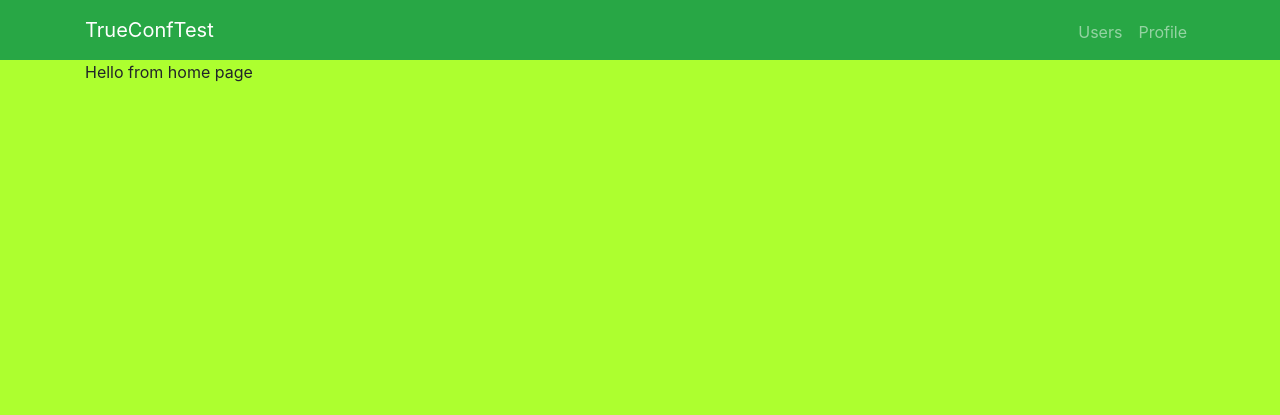
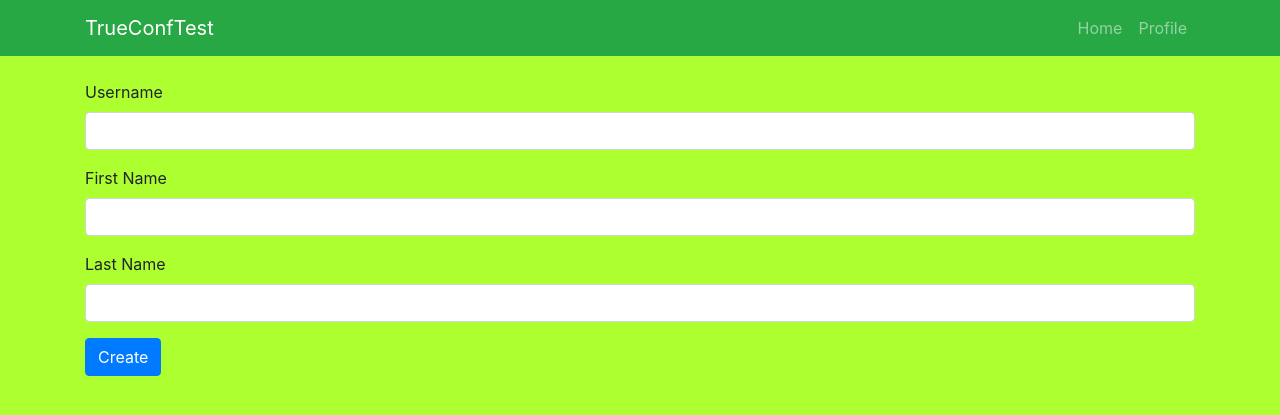
Before and after one commit to EvgenyOcean/2020-UsersManager, a Flask app: page / in a window 1280 px wide. Shown: the top 415 px of the page. Run offline with Flask 2, Linux system fonts and the light colour scheme; some libraries are stand-ins or nearby versions.

Commit message:
create user API

```diff
--- a/main.py
+++ b/main.py
@@ -1,6 +1,9 @@
-from flask import Flask, render_template, request, jsonify, request, redirect, url_for
+import os
+from flask import Flask, render_template, request, jsonify
+from models import UserHandler
 
 app = Flask(__name__)
+app.config['SECRET_KEY'] = os.environ.get('SECRET_KEY')
 
 ####################
 # Main Pages #
@@ -10,11 +13,6 @@ app = Flask(__name__)
 @app.route('/')
 def home():
     return render_template('home.html')
-
-# User listing page
-@app.route('/users')
-def users():
-    return render_template('list.html')
 
 # User profile page
 @app.route('/profile')
@@ -26,18 +24,46 @@ def profile():
 #####################
 
 # Adding user
-@app.route('/api/create', methods=['POST'])
+@app.route('/api/create/', methods=['POST'])
 def create_user():
+    if request.is_json:
+        data = request.get_json()
+        try:
+            username = data['username']
+        except KeyError:
+            return jsonify({"message": "Username is required"})
+        first_name = data.get('firstName', '')
+        last_name = data.get('lastName', '')
+
+        # small validation section
+        if len(username) > 16 or len(username) < 4:
+            return jsonify({"message": "Username must be 4-16 characters long"})
+        if len(first_name) > 16:
+            return jsonify({"message": "First name must be 4-16 characters long"})
+        if len(last_name) > 16:
+            return jsonify({"message": "Last name must be 4-16 characters long"})
+
+        new_user = {
+            'username': username,
+            'first_name': first_name,
+            'last_name': last_name,
+        }
+        database = UserHandler()
+        result = database.add_user(new_user)
+
+        return jsonify({"message": result})
+
+    else:
+        return jsonify({"message": "Wrong content-type"})
+
+# Getting all the users
+@app.route('/api/users', methods=['GET'])
+def get_users_list():
     pass
 
 # Deleting user by an id
 @app.route('/api/delete', methods=['DELETE'])
 def delete_user():
-    pass
-
-# Getting all the users
-@app.route('/api/users', methods=['GET'])
-def get_users_list():
     pass
 
 # Getting user by an id
--- /dev/null
+++ b/static/index.js
@@ -0,0 +1,11 @@
+function notifier({message}){
+  let prevNotifier = document.querySelector('.notifier');
+  if (prevNotifier){
+    prevNotifier.remove();
+  }
+  let main = document.querySelector('main .container');
+  let div = document.createElement('div');
+  div.classList.add('alert', 'alert-info', 'notifier');
+  div.textContent = message;
+  main.insertAdjacentElement('afterbegin', div);
+}
--- a/templates/base.html
+++ b/templates/base.html
@@ -8,26 +8,21 @@
   <title>trueConfTask</title>
 </head>
 <body>
-  <nav class="navbar navbar-expand-md navbar-dark bg-success">
+  <nav class="navbar navbar-expand-md navbar-dark bg-success mb-4">
     <div class="container">
       <a class="navbar-brand mr-4" href="{{url_for('home')}}">TrueConfTest</a>
-      <button class="navbar-toggler" type="button" data-toggle="collapse" data-target="#datanav" aria-controls="datanav" aria-expanded="false" aria-label="Toggle navigation">
-        <span class="navbar-toggler-icon"></span>
-      </button>
-      <div class="collapse navbar-collapse pt-1" id="datanav">
       <div class="navbar-nav ml-auto">
-          <a class="nav-item nav-link" href="{{ url_for('users') }}">Users</a>
+        <a class="nav-item nav-link" href="{{ url_for('home') }}">Home</a>
         <a class="nav-item nav-link" href="{{ url_for('profile') }}">Profile</a>
       </div>
     </div>
-    </div>
   </nav>
+  <main>
     <div class="container">
       {% block content %}
       {% endblock %}
     </div>
-  <script src="https://code.jquery.com/jquery-3.5.1.slim.min.js" integrity="sha384-DfXdz2htPH0lsSSs5nCTpuj/zy4C+OGpamoFVy38MVBnE+IbbVYUew+OrCXaRkfj" crossorigin="anonymous"></script>
-  <script src="https://cdn.jsdelivr.net/npm/popper.js@1.16.1/dist/umd/popper.min.js" integrity="sha384-9/reFTGAW83EW2RDu2S0VKaIzap3H66lZH81PoYlFhbGU+6BZp6G7niu735Sk7lN" crossorigin="anonymous"></script>
-  <script src="https://stackpath.bootstrapcdn.com/bootstrap/4.5.2/js/bootstrap.min.js" integrity="sha384-B4gt1jrGC7Jh4AgTPSdUtOBvfO8shuf57BaghqFfPlYxofvL8/KUEfYiJOMMV+rV" crossorigin="anonymous"></script>
+  </main>
+  <script src="{{url_for('static', filename='index.js')}}"></script>
 </body>
 </html>
--- a/templates/home.html
+++ b/templates/home.html
@@ -1,5 +1,92 @@
 {% extends 'base.html' %}
 
 {% block content %}
-Hello from home page
+<!-- CREATE USER FORM -->
+<form action="" id="user-creation-form">
+  <div class="form-group">
+    <label for="usernameInput">Username</label>
+    <input type="text" class="form-control" name="username" id="usernameInput" required>
+  </div>
+  <div class="form-group">
+    <label for="firstName">First Name</label>
+    <input type="text" class="form-control" name="firstName" id="firstName">
+  </div>
+  <div class="form-group">
+    <label for="lastName">Last Name</label>
+    <input type="text" class="form-control" name="lastName" id="lastName">
+  </div>
+
+  <button type="submit" class="btn btn-primary">Create</button>
+</form>
+
+
+
+<!-- USERS LIST -->
+<!-- <table class="table table-striped mt-4">
+  <thead>
+    <tr>
+      <th scope="col">#</th>
+      <th scope="col">First</th>
+      <th scope="col">Last</th>
+      <th scope="col">Handle</th>
+    </tr>
+  </thead>
+  <tbody>
+    <tr>
+      <th scope="row">1</th>
+      <td>Mark</td>
+      <td>Otto</td>
+      <td>@mdo</td>
+    </tr>
+    <tr>
+      <th scope="row">2</th>
+      <td>Jacob</td>
+      <td>Thornton</td>
+      <td>@fat</td>
+    </tr>
+    <tr>
+      <th scope="row">3</th>
+      <td>Larry</td>
+      <td>the Bird</td>
+      <td>@twitter</td>
+    </tr>
+  </tbody>
+</table> -->
+
+
+<script>
+  let formElement = document.querySelector('#user-creation-form');
+  formElement.onsubmit = createUser;
+  function createUser(e){
+    e.preventDefault();
+    let form = new FormData(formElement);
+    let username = form.get('username');
+    let firstName = form.get('firstName');
+    let lastName = form.get('lastName');
+    fetch('/api/create/', {
+    method: "POST",
+    headers: {
+      'HTTP_X_REQUESTED_WITH': 'XMLHttpRequest',
+      'X-Requested-With': 'XMLHttpRequest',
+      "Content-Type": "application/json",
+    },
+    body: JSON.stringify({username, firstName, lastName}),
+  }).then(response => {
+      if (response.ok){
+        response.json().then(data => {
+          if (data.message === 'Success'){
+            formElement.reset();
+            return notifier({'message': "User was created! Hooray!"})
+          } else {
+            return notifier(data);
+          }
+        }).catch(err => {console.log(err)})
+      } else {
+        response.json().then(errData => {
+          console.log(errData);
+        }).catch(err => {console.log(err)})
+      }
+    }).catch(err => {console.log('never here, but just in case!')});
+  }
+</script>
 {% endblock %}
--- a/templates/list.html
+++ /dev/null
@@ -1,5 +0,0 @@
-{% extends 'base.html' %}
-
-{% block content %}
-Hello from list page
-{% endblock %}
```
Also changed, not shown: models.py (added, +57 -0 lines). Lines whose indentation alone changed are shown as unchanged.
